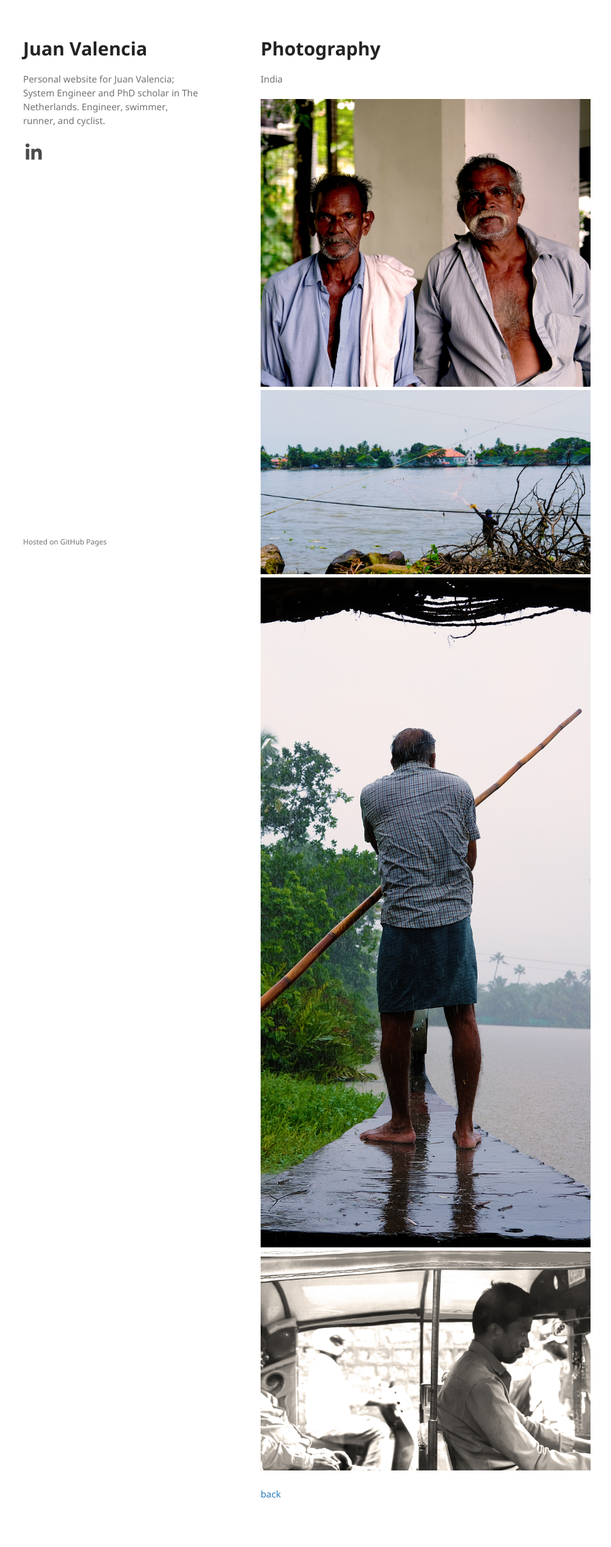
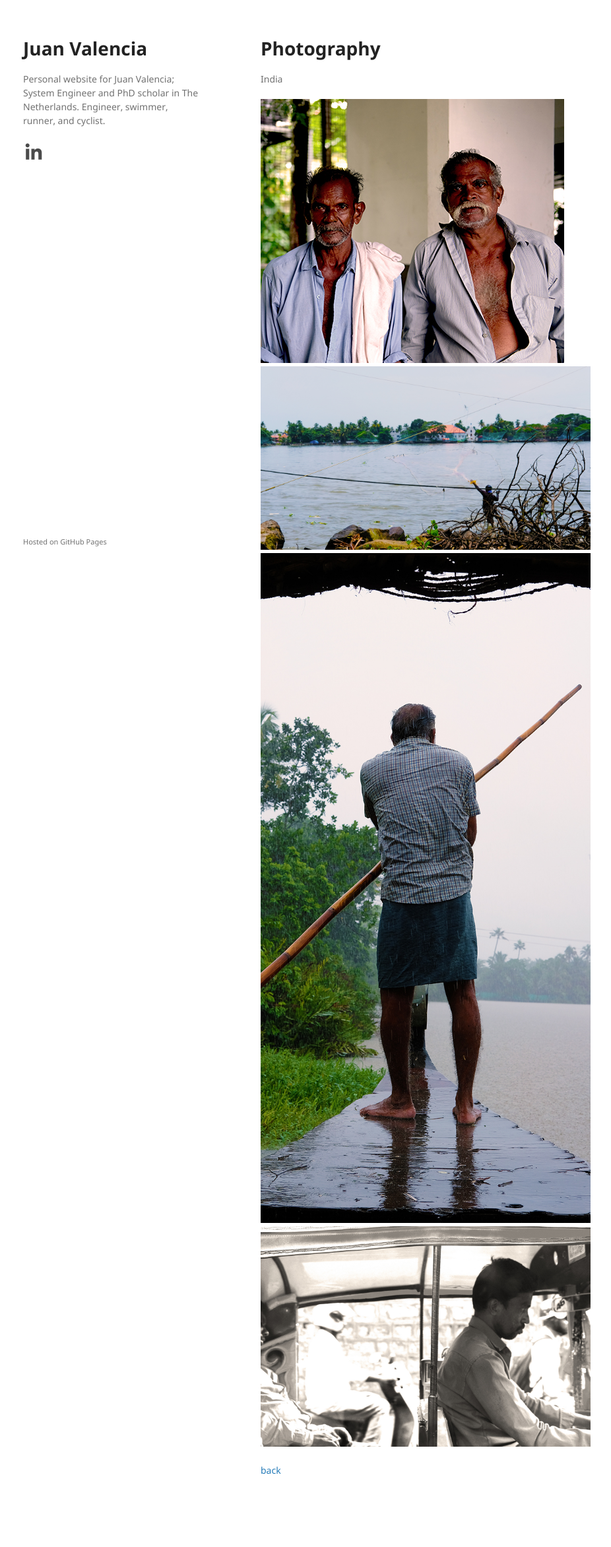
Before and after one commit to juanvalen15/juanvalen15.github.io, a Jekyll site: the page built from photography.md, in a window 1280 px wide. Shown: the whole page at 66% size, without its empty margins (175-1101 px from the left). Built offline with Jekyll 4.4.1, drawn with Linux system fonts in a browser that asks for light colours; our own code applies the rules of GitHub Pages for plain Markdown files; after the commit the page ends 2308 px from its top, so only the background shows below that.

Commit message:
smaller picture

```diff
--- a/photography.md
+++ b/photography.md
@@ -6,7 +6,7 @@ layout: default
 
 India
 
-![](drying@0,25x.jpg)
+![](drying@0,1x.jpg)
 ![](fishing@0,25x.jpg)
 ![](paddeling@0,25x.jpg)
 ![](sleepy@0,25x.jpg)
```
Also changed, not shown: drying@0,1x.jpg (added).
